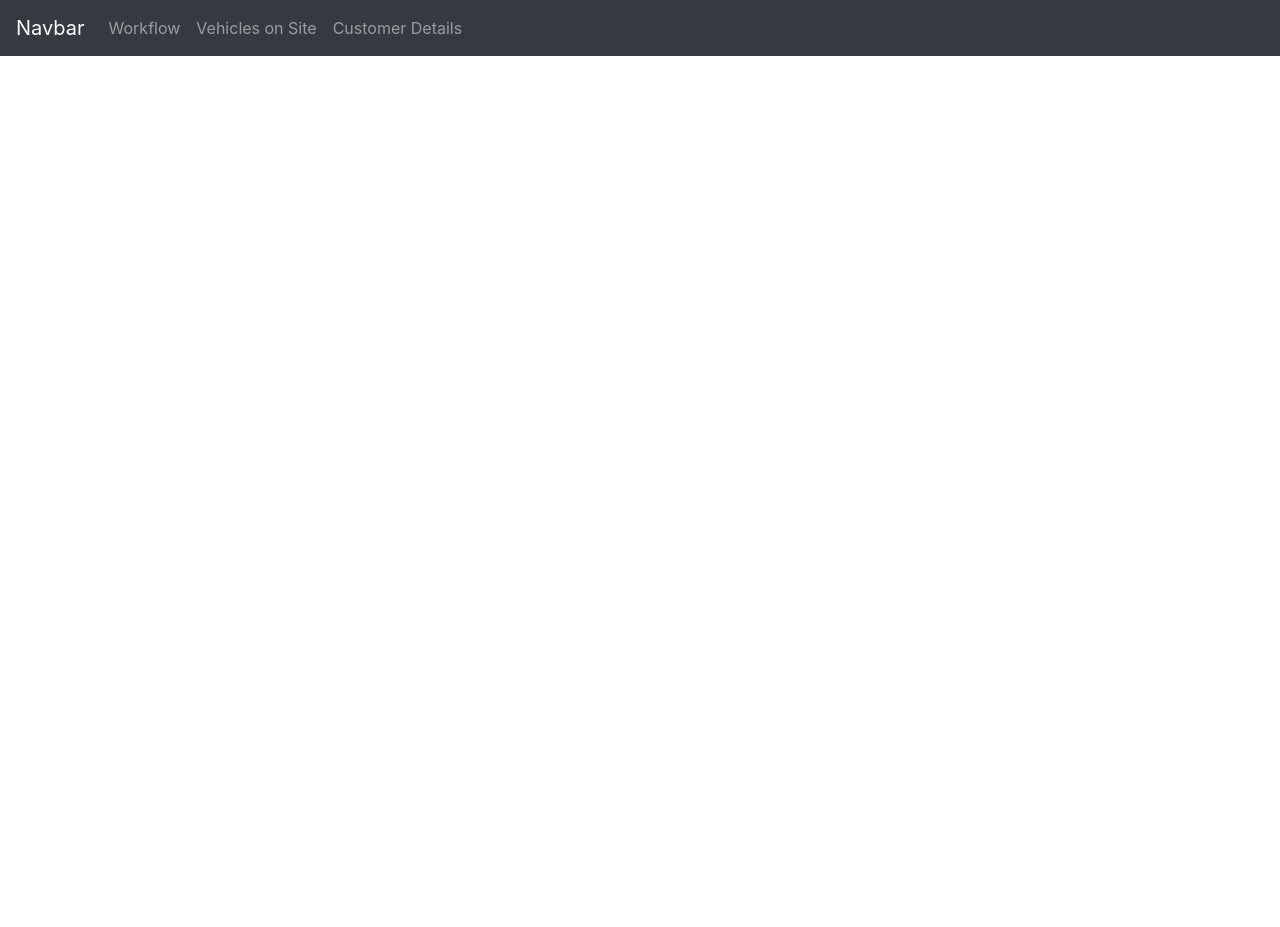
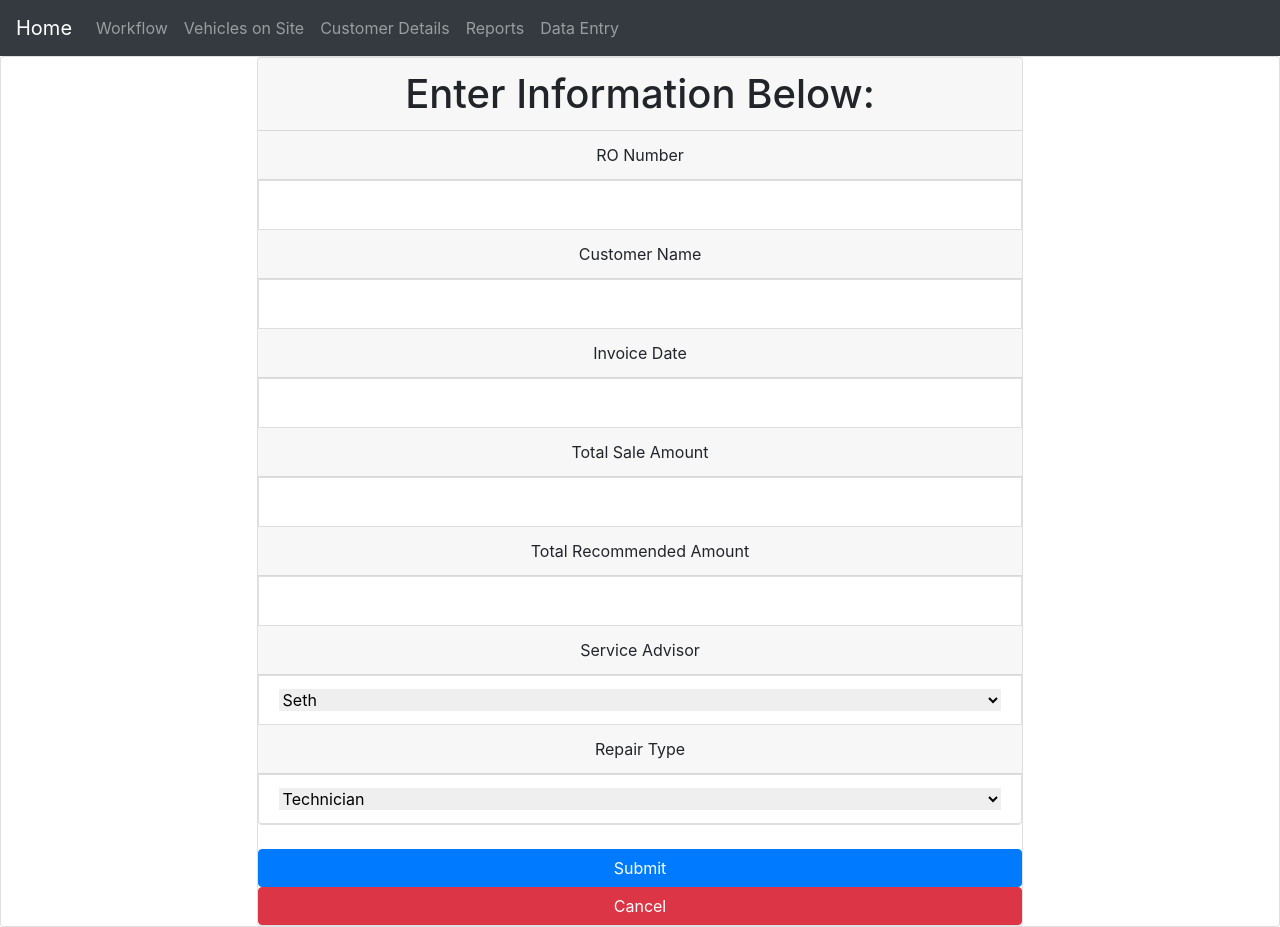
Before and after one commit to suschuk24/workflow-manager, a React (Create React App) app: page /data-entry in a window 1280 px wide. Before the commit the page ends 800 px from the top, so only its background shows below. Built offline with nearby package versions, Linux system fonts and the light colour scheme.

Commit message:
added front end styling for table and data entry

```diff
--- a/src/App.css
+++ b/src/App.css
@@ -1,6 +1,17 @@
 * {
   margin: 0px;
   padding: 0px;
+
+}
+
+.card {
+  margin: auto;
+
+}
+
+.table {
+  margin-left: auto;
+  margin-right: auto;
 
 }
 
--- a/src/App.js
+++ b/src/App.js
@@ -11,26 +11,26 @@ import Landing from "./pages/Landing"
 import KanbanBoard from "./components/KanbanBoard"
 import VehiclesByTechnician from "./components/VehiclesByTechnician"
 import CustomerDetails from "./components/CustomerDetails";
+import DataEntry from "./components/DataEntry";
+import Reports from "./components/Reports"
+
 
 
 class App extends Component {
   render() {
     return (
       <Router>
-        <div className="app">
-          <header>
+
+          <header className="app">
              <Landing />
           </header>
-          <div className="content">
-          <Switch>
+          <Switch className="content">
             <Route exact path="/workflow" component={KanbanBoard}></Route>
             <Route exact path="/vehicles-on-site" component={VehiclesByTechnician}></Route>
             <Route exact path="/customer-details" component={CustomerDetails}></Route>
+            <Route exact path = "/reports" component={Reports}></Route>
+            <Route exact path = "/data-entry" component={DataEntry}></Route>
           </Switch>
-          </div>
-        </div>
-
-
 
       </Router>
     );
--- /dev/null
+++ b/src/components/DataEntry/index.js
@@ -0,0 +1,63 @@
+import React from "react"
+import { ListGroup } from "react-bootstrap"
+import Card from "react-bootstrap/Card"
+import Button from "react-bootstrap/Button"
+
+function DataEntry() {
+
+    return (
+        <div className="card">
+            <Card style={{ width: "60%" }} className="text-center">
+                <Card.Header as="h1">
+                    Enter Information Below:
+               </Card.Header>
+                <ListGroup>
+                    <Card.Header>
+                        RO Number
+                   </Card.Header>
+                    <ListGroup.Item><input type="text" style={{ width: "100%", border: "0" }}></input></ListGroup.Item>
+                    <Card.Header>
+                        Customer Name
+                   </Card.Header>
+                    <ListGroup.Item><input type="text" style={{ width: "100%", border: "0" }}></input></ListGroup.Item>
+                    <Card.Header>
+                        Invoice Date
+                   </Card.Header>
+                    <ListGroup.Item><input type="text" style={{ width: "100%", border: "0" }}></input></ListGroup.Item>
+                    <Card.Header>
+                        Total Sale Amount
+                   </Card.Header>
+                    <ListGroup.Item><input type="text" style={{ width: "100%", border: "0" }}></input></ListGroup.Item>
+                    <Card.Header>
+                        Total Recommended Amount
+                   </Card.Header>
+                    <ListGroup.Item><input type="text" style={{ width: "100%", border: "0" }}></input></ListGroup.Item>
+                    <Card.Header>
+                        Service Advisor
+                   </Card.Header>
+                    <ListGroup.Item>
+                        <select name="advisor" style={{ width: "100%", border: "0" }}>
+                            <option value="Seth">Seth</option>
+                            <option value="Tad">Tad</option>
+                            <option value="Christina">Christina</option>
+                        </select>
+                    </ListGroup.Item>
+                    <Card.Header>
+                        Repair Type
+                   </Card.Header>
+                    <ListGroup.Item>
+                        <select name="lead" style={{ width: "100%", border: "0" }}>
+                            <option value="technician">Technician</option>
+                            <option value="general-service">General Service</option>
+                        </select>
+                    </ListGroup.Item>
+                </ListGroup>
+                <br />
+                <Button variant="primary">Submit</Button>
+                <Button variant="danger">Cancel</Button>
+            </Card>
+        </div>
+    )
+}
+
+export default DataEntry
--- a/src/components/Navigation/index.js
+++ b/src/components/Navigation/index.js
@@ -6,11 +6,13 @@ import { Navbar, Nav } from "react-bootstrap"
 function Navigation() {
     return(
         <Navbar bg="dark" variant="dark">
-        <Navbar.Brand href="/">Navbar</Navbar.Brand>
+        <Navbar.Brand href="/">Home</Navbar.Brand>
         <Nav className="mr-auto">
           <Nav.Link href="/workflow">Workflow</Nav.Link>
           <Nav.Link href="vehicles-on-site">Vehicles on Site</Nav.Link>
           <Nav.Link href="/customer-details">Customer Details</Nav.Link>
+          <Nav.Link href="/reports">Reports</Nav.Link>
+          <Nav.Link href="/data-entry">Data Entry</Nav.Link>
         </Nav>
       </Navbar>
     )
--- /dev/null
+++ b/src/components/Reports/index.js
@@ -0,0 +1,60 @@
+import React from "react"
+import Table from 'react-bootstrap/Table'
+
+function Reports() {
+
+    return (
+        <Table striped bordered hover style={{width: "80%"}} className="table">
+            <thead>
+                <tr>
+                    <th>#</th>
+                    <th>RO Number</th>
+                    <th>Customer Name</th>
+                    <th>Invoice Date</th>
+                    <th>Total Sale Amount</th>
+                    <th>Total Recommended Amount</th>
+                    <th>Closing Ratio</th>
+                    <th>Service Advisor</th>
+                    <th>Lead Type</th>
+                </tr>
+            </thead>
+            <tbody>
+                <tr>
+                    <td>1</td>
+                    <td>40000</td>
+                    <td>Test User</td>
+                    <td>2/23/2021</td>
+                    <td>$5,000</td>
+                    <td>$10,000</td>
+                    <td>50%</td>
+                    <td>Seth</td>
+                    <td>Technician</td>
+                </tr>
+                <tr>
+                    <td>2</td>
+                    <td>40000</td>
+                    <td>New User</td>
+                    <td>2/23/2021</td>
+                    <td>$1,000</td>
+                    <td>$2,000</td>
+                    <td>50%</td>
+                    <td>Tad</td>
+                    <td>GS</td>
+                </tr>
+                <tr>
+                    <td>3</td>
+                    <td>40000</td>
+                    <td>Another User</td>
+                    <td>2/23/2021</td>
+                    <td>$2,500</td>
+                    <td>$5,000</td>
+                    <td>50%</td>
+                    <td>Christina</td>
+                    <td>Technician</td>
+                </tr>
+            </tbody>
+        </Table>
+    )
+}
+
+export default Reports
```
